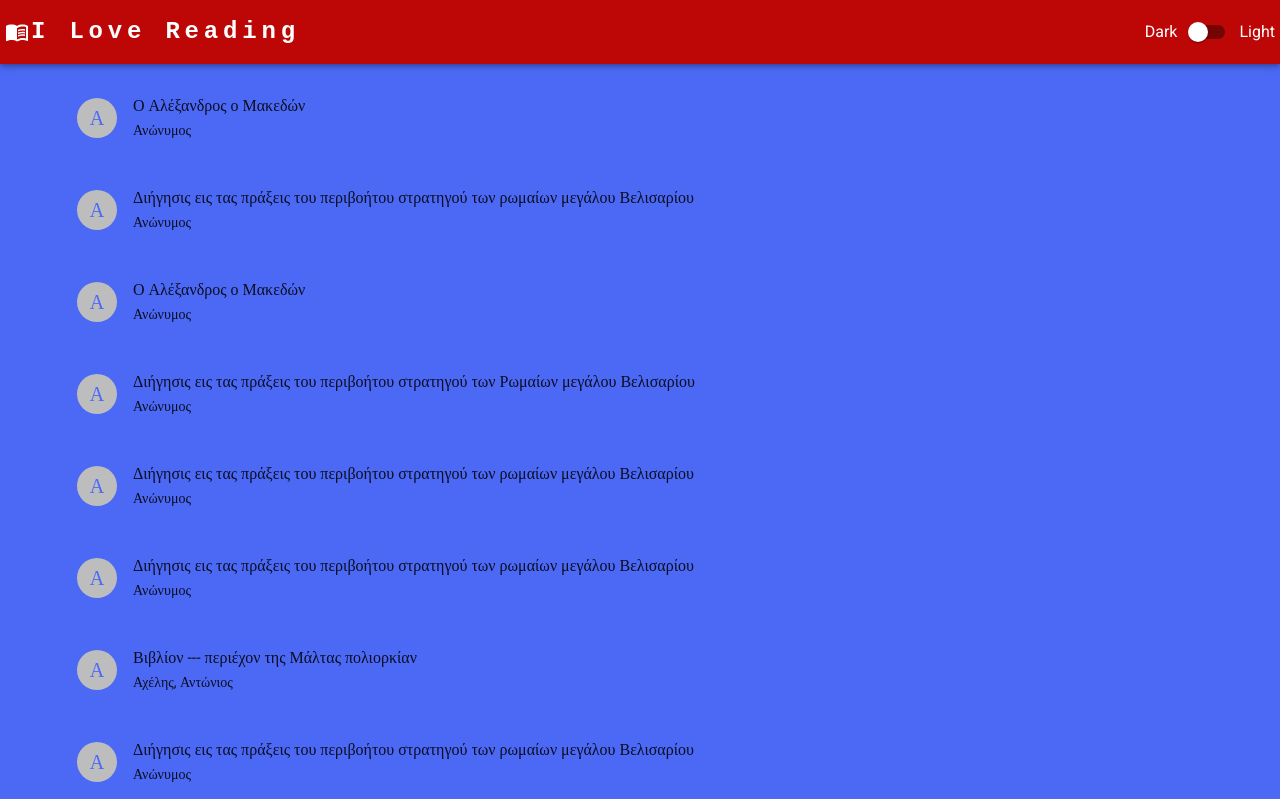
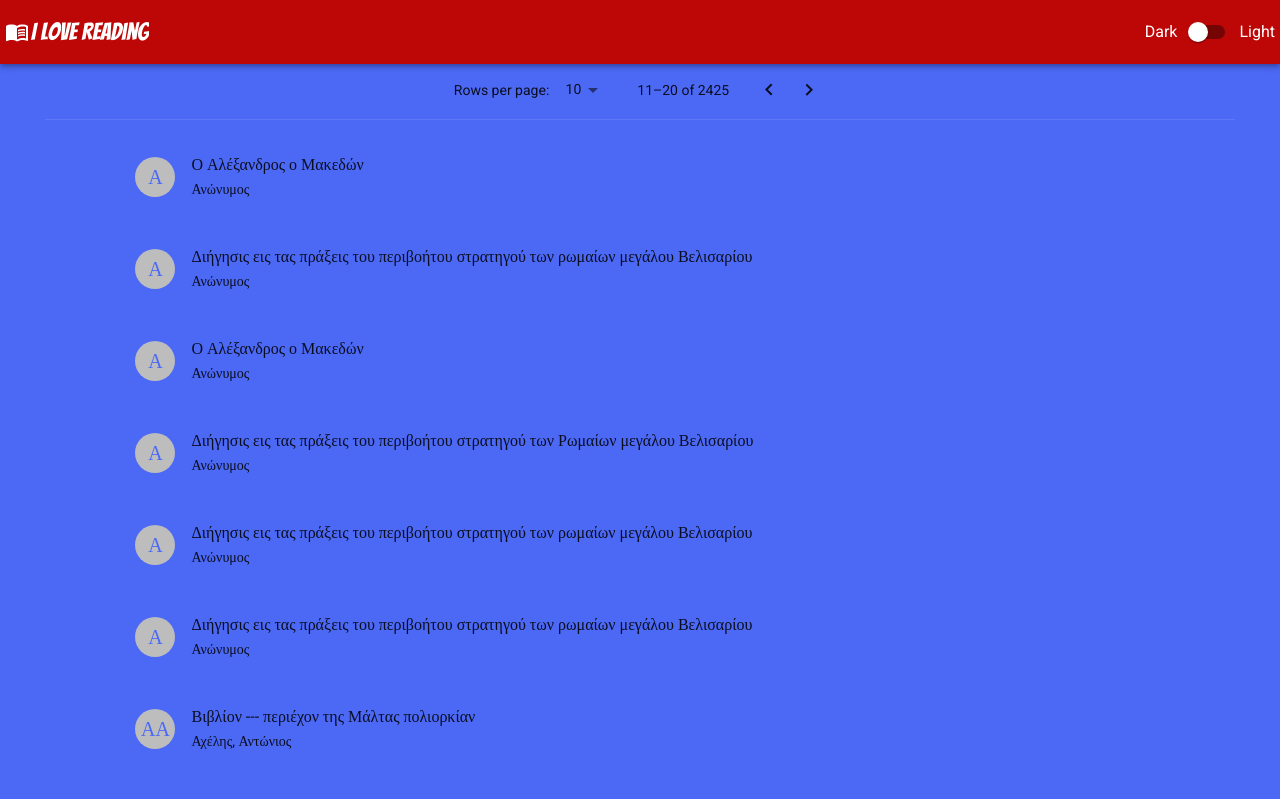
Before and after one commit to redbugmilk/i-love-reading, a React (Create React App) app: page / in a window 1280 px wide. Shown: the top 799 px of the page. Built offline with nearby package versions, Linux system fonts and the light colour scheme.

Commit message:
end design pages

```diff
--- a/src/App.js
+++ b/src/App.js
@@ -45,12 +45,7 @@ class App extends Component {
                       variant="h5"
                       noWrap
                       sx={{
-                        mr: 2,
-                        fontFamily: "monospace",
-                        fontWeight: 700,
-                        letterSpacing: ".3rem",
-                        color: "inherit",
-                        textDecoration: "none",
+                        mr: 5,
                       }}
                     >
                       I Love Reading
--- a/src/components/Books/BookDetail.js
+++ b/src/components/Books/BookDetail.js
@@ -10,30 +10,15 @@ import {
 import PropTypes from "prop-types";
 
 const style = {
-  wrap: {
   position: "absolute",
   top: "50%",
   left: "50%",
   transform: "translate(-50%, -50%)",
   boxShadow: 24,
   p: 5,
-  },
-  headerCard: {
-    justifyContent: "center",
-    alignItems: "center",
-    direction: "column",
-  },
 };
 
-function BookDetail({
-  id,
-  author,
-  pages,
-  title,
-  publication,
-  open,
-  handleClose,
-}) {
+function BookDetail({ author, pages, title, publication, open, handleClose }) {
   return (
     <Modal
       open={open}
@@ -41,14 +26,14 @@ function BookDetail({
       aria-labelledby="modal-modal-title"
       aria-describedby="modal-modal-description"
     >
-      <Paper sx={style.wrap}>
+      <Paper sx={style}>
         <CardContent>
           <Stack
             direction="column"
             spacing={2}
             divider={<Divider orientation="horizontal" flexItem />}
           >
-            <Box sx={style.headerCard}>
+            <Box>
               <Typography variant="h5" color="primary" gutterBottom>
                 {title}
               </Typography>
@@ -57,7 +42,7 @@ function BookDetail({
               </Typography>
             </Box>
             <Box>
-              <Typography sx={{ fontSize: 14 }} color="info" gutterBottom>
+              <Typography variant="h7" color="info" gutterBottom>
                 Additional Information:
               </Typography>
               <Typography variant="body2" color="info" gutterBottom>
@@ -78,7 +63,6 @@ function BookDetail({
 }
 
 BookDetail.propTypes = {
-  id: PropTypes.number,
   author: PropTypes.array,
   pages: PropTypes.number,
   title: PropTypes.string,
--- a/src/components/Books/BookItem.js
+++ b/src/components/Books/BookItem.js
@@ -9,11 +9,11 @@ import {
 } from "@mui/material";
 
 function BookItem({ id, author, title, selectedIndex, handlerSelect }) {
-  const authorNameFirstLetters = (authorName) => {
-    return authorName.reduce((reducedName, name) => {
-      return reducedName + name[0];
-    }, "");
-  };
+  const authorNameFirstLetters = (authorName) =>
+    authorName
+      .split(" ")
+      .reduce((reducedName, name) => `${reducedName}${name[0]}`, "");
+
   return (
     <ListItem alignItems="flex-start">
       <ListItemButton
@@ -42,7 +42,7 @@ function BookItem({ id, author, title, selectedIndex, handlerSelect }) {
 
 BookItem.propTypes = {
   id: PropTypes.number.isRequired,
-  author: PropTypes.array.isRequired,
+  author: PropTypes.string.isRequired,
   title: PropTypes.string.isRequired,
   selectedIndex: PropTypes.number,
   handlerSelect: PropTypes.func.isRequired,
--- a/src/components/Books/Books.js
+++ b/src/components/Books/Books.js
@@ -1,6 +1,8 @@
-import { useCallback, useEffect, useState } from "react";
+import { Box, Divider, Stack, TablePagination } from "@mui/material";
+import React, { useCallback, useEffect, useState } from "react";
 import { useSelector, useDispatch } from "react-redux";
 import useAxios from "../../hooks/useAxios";
+import BookDetail from "./BookDetail";
 import BooksList from "./BooksList";
 import { storedBooks, selectBooks } from "./booksSlice";
 import EmptyBookList from "./EmptyBookList";
@@ -10,13 +12,14 @@ function Books() {
   const books = useSelector(selectBooks);
   const { request, error, isLoading } = useAxios();
   const [page, setPage] = useState(1);
-  const [selectedIndex, setSelectedIndex] = useState();
-  const [itemsPerPage, setItemsPerPage] = useState(20);
-  const totalNumberPages = (total) => Math.floor(total / itemsPerPage);
+  const [open, setOpen] = useState(false);
+  const [itemsPerPage, setItemsPerPage] = useState(10);
+  const [selectedItem, setSelectedItem] = useState({});
+  const filterBookById = (id) => books.values.find((item) => item.id === id);
 
   const loadData = useCallback(
     (serviceResponse) => dispatch(storedBooks(serviceResponse)),
-    []
+    [dispatch]
   );
 
   useEffect(() => {
@@ -25,19 +28,64 @@ function Books() {
   }, [request, page, itemsPerPage, loadData]);
 
   const handleSelect = (id) => {
-    setSelectedIndex(id);
+    const filterItem = filterBookById(id);
+    const mappedSelectItem = (book) => ({
+      id: book.id,
+      author: book.book_author,
+      pages: book.book_pages,
+      title: book.book_title,
+      publication: {
+        city: book.book_publication_city,
+        country: book.book_publication_country,
+        year: book.book_publication_year,
+      },
+    });
+    setSelectedItem(mappedSelectItem(filterItem));
+    setOpen(true);
   };
 
-  console.log(books.values);
+  const handleChangePage = (event, newPage) => {
+    setPage(newPage);
+  };
+
+  const handleChangeRowsPerPage = (event) => {
+    setItemsPerPage(parseInt(event.target.value, 10));
+    setPage(1);
+  };
+
+  const handleClose = () => {
+    setOpen(false);
+  };
   return (
-    <>
-      {!isLoading && books.values.length ? (
-        <BooksList books={books.values} handleBookSelection={handleSelect} />
-      ) : (
-        <EmptyBookList />
-      )}
-      <p>{books && totalNumberPages(books.count)}</p>
-    </>
+    <React.Fragment>
+      <BookDetail open={open} {...selectedItem} handleClose={handleClose} />
+      <Stack
+        direction="column"
+        justifyContent="center"
+        alignItems="center"
+        spacing={2}
+        divider={<Divider orientation="horizontal" flexItem />}
+      >
+        {!isLoading && books.count && (
+          <Box component="div">
+            <TablePagination
+              component="div"
+              count={books.count}
+              page={page}
+              rowsPerPageOptions={[5, 10, 25]}
+              onPageChange={handleChangePage}
+              rowsPerPage={itemsPerPage}
+              onRowsPerPageChange={handleChangeRowsPerPage}
+            />
+          </Box>
+        )}
+        {!isLoading && books.values.length ? (
+          <BooksList books={books.values} handleBookSelection={handleSelect} />
+        ) : (
+          <EmptyBookList />
+        )}
+      </Stack>
+    </React.Fragment>
   );
 }
 
--- a/src/components/Books/BooksList.js
+++ b/src/components/Books/BooksList.js
@@ -17,7 +17,7 @@ function BooksList({ books, handleBookSelection }) {
         <BookItem
           key={index}
           id={item.id}
-          author={item.book_author}
+          author={item.book_author[0]}
           title={item.book_title}
           selectedIndex={selectedIndex}
           handlerSelect={handleItemSelection}
```
Lines whose indentation alone changed are shown as unchanged.
